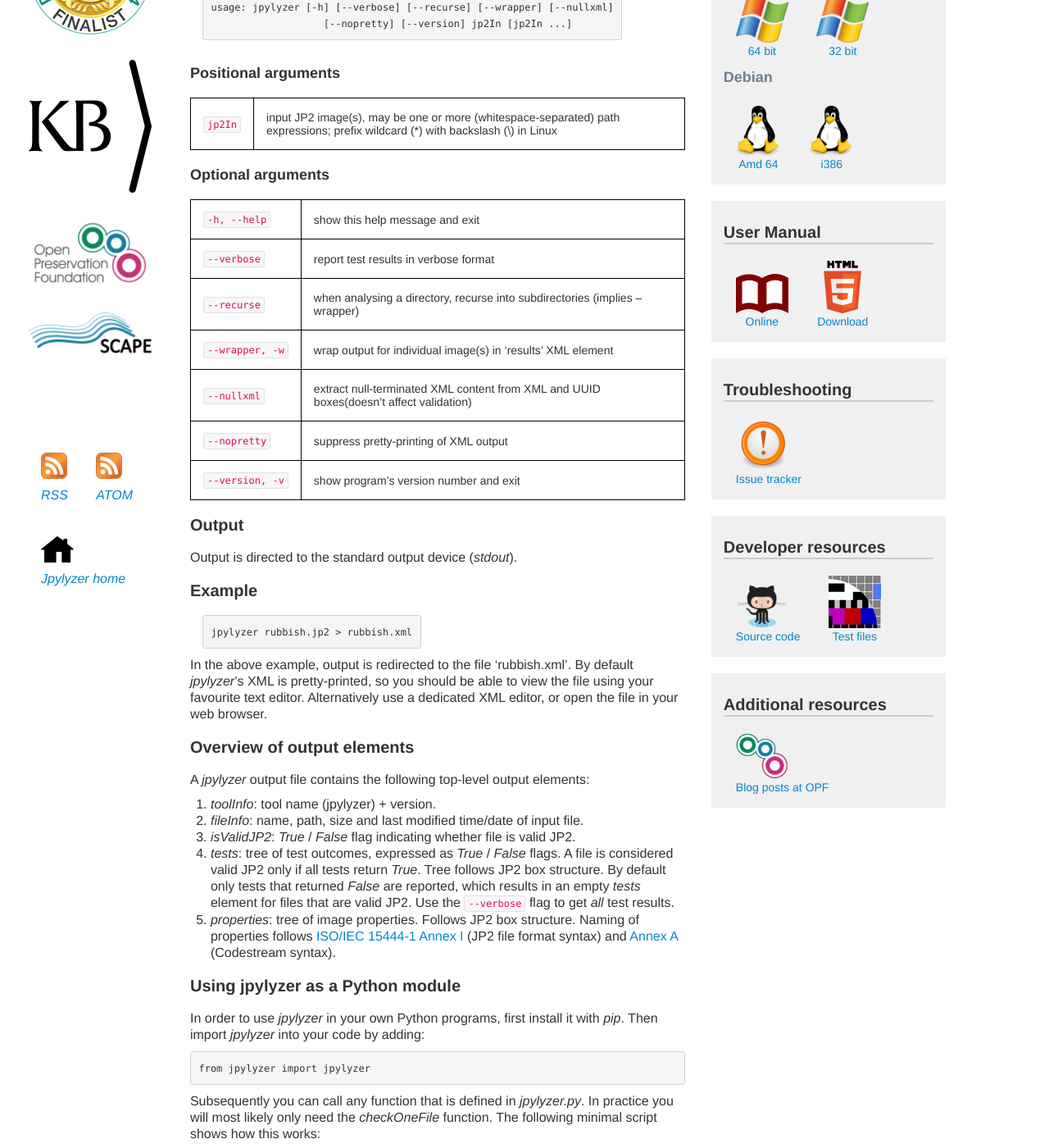
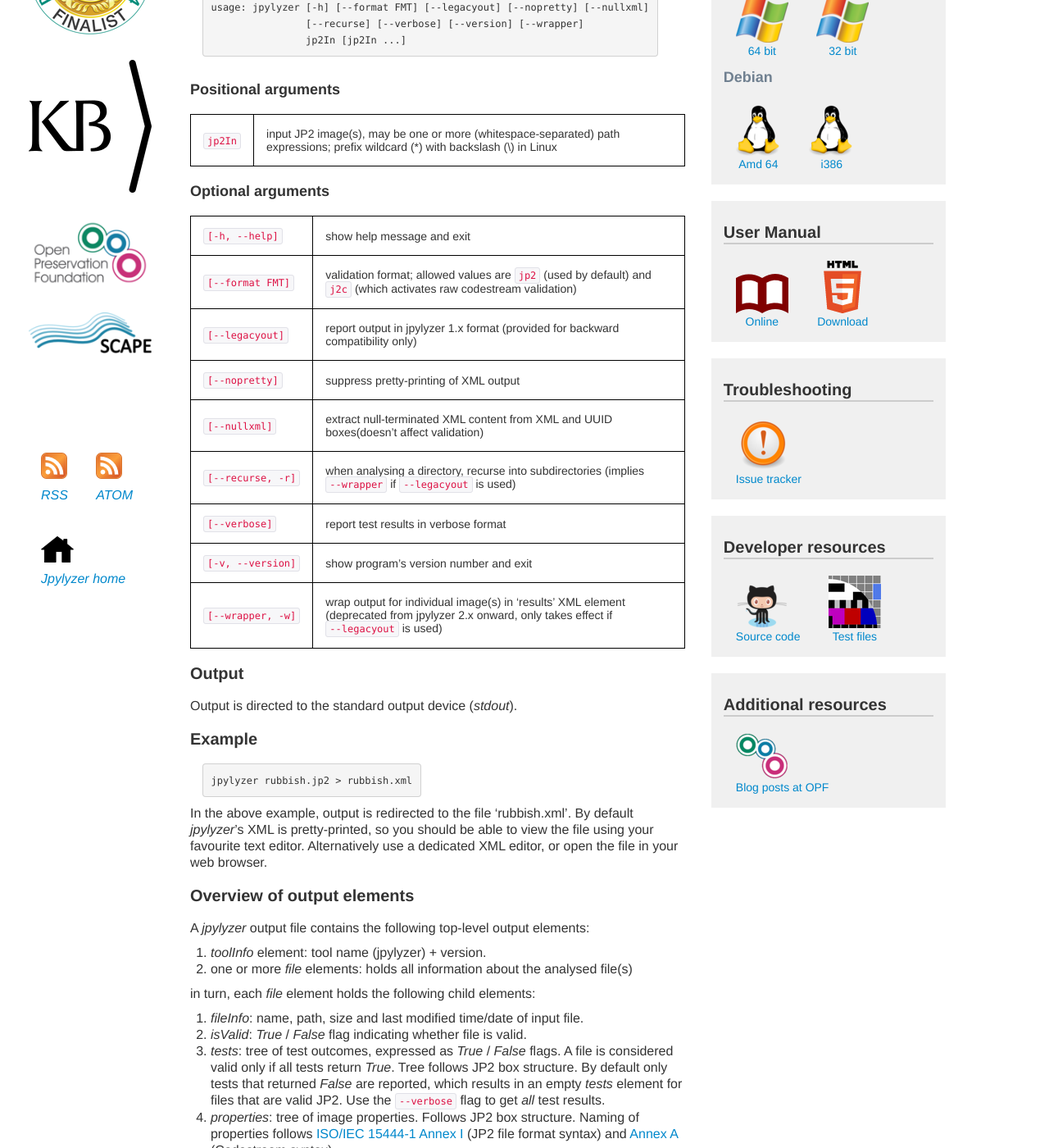
Before and after one commit to openpreserve/jpylyzer, a Jekyll site: the page built from usage.md, in a window 1280 px wide and 1400 px high, scrolled down 320 px. Shown: the whole window at 82% size. Built offline with Jekyll 4.4.1, drawn with Linux system fonts in a browser that asks for light colours; some of the changed text lies outside the part shown.

Commit message:
updated usage page

````diff
--- a/usage.md
+++ b/usage.md
@@ -9,8 +9,9 @@
 Calling *jpylyzer* in a command window without any arguments results in the following helper message:
 
 {% highlight console %}
-usage: jpylyzer [-h] [--verbose] [--recurse] [--wrapper] [--nullxml]
-                   [--nopretty] [--version] jp2In [jp2In ...]
+usage: jpylyzer [-h] [--format FMT] [--legacyout] [--nopretty] [--nullxml]
+                [--recurse] [--verbose] [--version] [--wrapper]
+                jp2In [jp2In ...]
 {% endhighlight %}
 
 ### Positional arguments
@@ -22,15 +23,18 @@
 ### Optional arguments
 
 |:--|:--|
-|`-h, --help`|show this help message and exit|
-|`--verbose`|report test results in verbose format|
-|`--recurse`|when analysing a directory, recurse into subdirectories (implies --wrapper)|
-|`--wrapper, -w`|wrap output for individual image(s) in 'results' XML element|
-|`--nullxml`|extract null-terminated XML content from XML and UUID boxes(doesn't affect validation)|
-|`--nopretty`|suppress pretty-printing of XML output|
-|`--version, -v`|show program's version number and exit|
+|`[-h, --help]`|show help message and exit|
+|`[--format FMT]`|validation format; allowed values are `jp2` (used by default) and `j2c` (which activates raw codestream validation)|
+|`[--legacyout]`|report output in jpylyzer 1.x format (provided for backward compatibility only)|
+|`[--nopretty]`|suppress pretty-printing of XML output|
+|`[--nullxml]`|extract null-terminated XML content from XML and UUID boxes(doesn't affect validation)|
+|`[--recurse, -r]`|when analysing a directory, recurse into subdirectories (implies `--wrapper` if `--legacyout` is used)|
+|`[--verbose]`|report test results in verbose format|
+|`[-v, --version]`|show program's version number and exit|
+|`[--wrapper, -w]`|wrap output for individual image(s) in 'results' XML element (deprecated from jpylyzer 2.x onward, only takes effect if `--legacyout` is used)|
 
 ## Output
+
 Output is directed to the standard output device (*stdout*).
 
 ## Example
@@ -45,11 +49,15 @@
 
 A *jpylyzer* output file contains the following top-level output elements:
 
-1. *toolInfo*: tool name (jpylyzer) + version.
-2. *fileInfo*: name, path, size and last modified time/date of input file.
-3. *isValidJP2*: *True* / *False* flag indicating whether file is valid JP2.
+1. *toolInfo* element: tool name (jpylyzer) + version.
+2. one or more *file* elements: holds all information about the analysed file(s)
+
+in turn, each *file* element holds the following child elements:
+
+1. *fileInfo*: name, path, size and last modified time/date of input file.
+2. *isValid*: *True* / *False* flag indicating whether file is valid.
 4. *tests*: tree of test outcomes, expressed as *True* / *False* flags.
-   A file is considered valid JP2 only if all tests return *True*. Tree follows JP2 box structure. By default only tests that returned *False* are reported, which results in an empty *tests*  element for files that are valid JP2. Use the  `--verbose` flag to get *all* test results.
+   A file is considered valid only if all tests return *True*. Tree follows JP2 box structure. By default only tests that returned *False* are reported, which results in an empty *tests*  element for files that are valid JP2. Use the  `--verbose` flag to get *all* test results.
 5. *properties*: tree of image properties. Follows JP2 box structure. Naming of properties follows [ISO/IEC 15444-1 Annex I](https://web.archive.org/web/20100926184120/http://www.jpeg.org/public/15444-1annexi.pdf) (JP2 file format syntax) and [Annex A](http://www.itu.int/rec/T-REC-T.800/en) (Codestream syntax).
 
 ## Using jpylyzer as a Python module
@@ -57,26 +65,36 @@
 In order to use *jpylyzer* in your own Python programs, first install it
 with *pip*. Then import *jpylyzer* into your code by adding:
 
-```python
-from jpylyzer import jpylyzer
-```
+    from jpylyzer import jpylyzer
 
 Subsequently you can call any function that is defined in *jpylyzer.py*.
 In practice you will most likely only need the *checkOneFile* function.
 The following minimal script shows how this works:
 
-```python
-from jpylyzer import jpylyzer
-# Define JP2
-myFile = "/home/johan/jpylyzer-test-files/aware.jp2"
+    from jpylyzer import jpylyzer
 
-# Analyse with jpylyzer, result to Element object
-myResult = jpylyzer.checkOneFile(myFile)
+    # Define JP2
+    myFile = "/home/johan/jpylyzer-test-files/aware.jp2"
 
-# Return image height value
-imageHeight = myResult.findtext('./properties/jp2HeaderBox/imageHeaderBox/height')
-print(imageHeight)
-```
+    # Analyse with jpylyzer, result to Element object
+    myResult = jpylyzer.checkOneFile(myFile)
+
+    # Return image height value
+    imageHeight = myResult.findtext('./properties/jp2HeaderBox/imageHeaderBox/height')
+    print(imageHeight)
+
+Here, *myResult* is an *Element* object that can either be used directly,
+or converted to XML using the *ElementTree* module[^3]. The structure of the
+element object follows the XML output that described in [Chapter 5](#output-format).
+
+For validation a raw JPEG 2000 codestreams, call the *checkOneFile* function with the additional
+*validationFormat* argument, and set it to `j2c`:
+
+    # Define Codestream
+    myFile = "/home/johan/jpylyzer-test-files/rubbish.j2c"
+
+    # Analyse with jpylyzer, result to Element object
+    myResult = jpylyzer.checkOneFile(myFile, 'j2c')
 
 ## Demonstration video
 
````
Also changed, not shown: installation.md (+1 -1 lines), jpylyzerUserManual.html (+10 -41 lines), userManual.html (+10 -41 lines).
